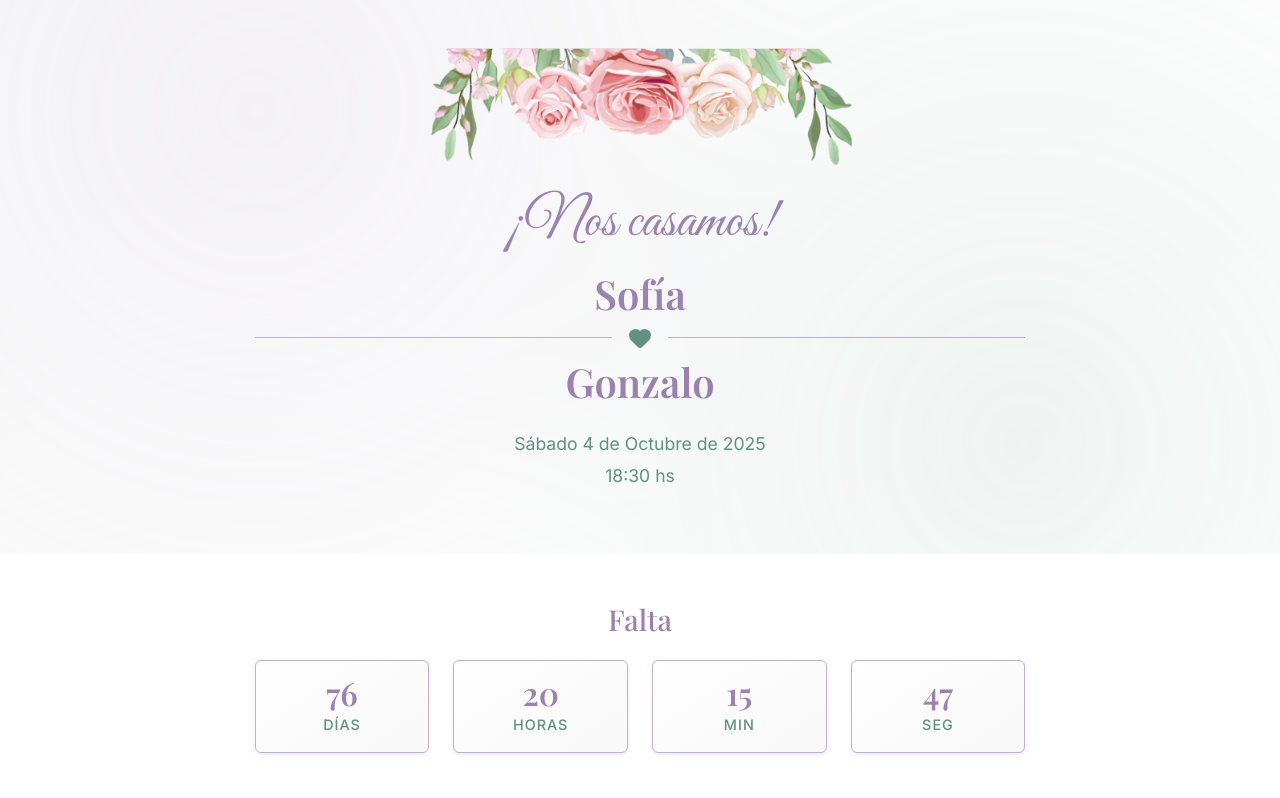
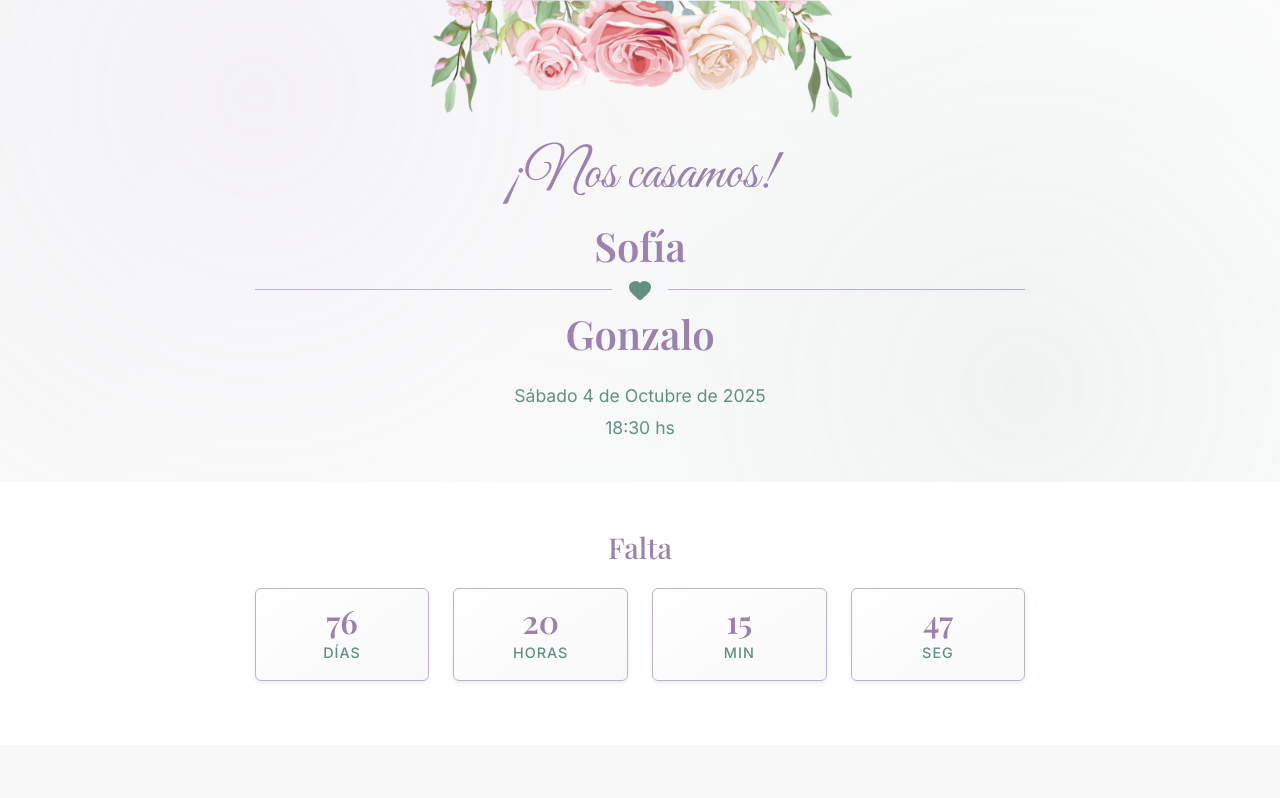
Before and after one commit to gleraromero/casamiento-sg, a React (Vite) app: page / in a window 1280 px wide. Shown: the top 798 px of the page. Built offline with nearby package versions, Linux system fonts and the light colour scheme; a web font is replaced by a local one.

Commit message:
feat: quitar padding superior del header para flores pegadas arriba

```diff
--- a/src/components/Header.tsx
+++ b/src/components/Header.tsx
@@ -4,7 +4,7 @@ import { Heart } from 'lucide-react';
 
 const Header: React.FC = () => {
   return (
-    <header className="header text-center py-5" role="banner" aria-label="Encabezado principal del casamiento">
+    <header className="header text-center" role="banner" aria-label="Encabezado principal del casamiento">
       <Container>
         <Row className="justify-content-center">
           <Col lg={8} md={10}>
@@ -43,7 +43,7 @@ const Header: React.FC = () => {
             </div>
 
             {/* Fecha */}
-            <div className="date-section">
+            <div className="date-section pb-4">
               <p className="font-sans text-teal mb-1" style={{ fontSize: '1.1rem' }}>
                 Sábado 4 de Octubre de 2025
               </p>
```
